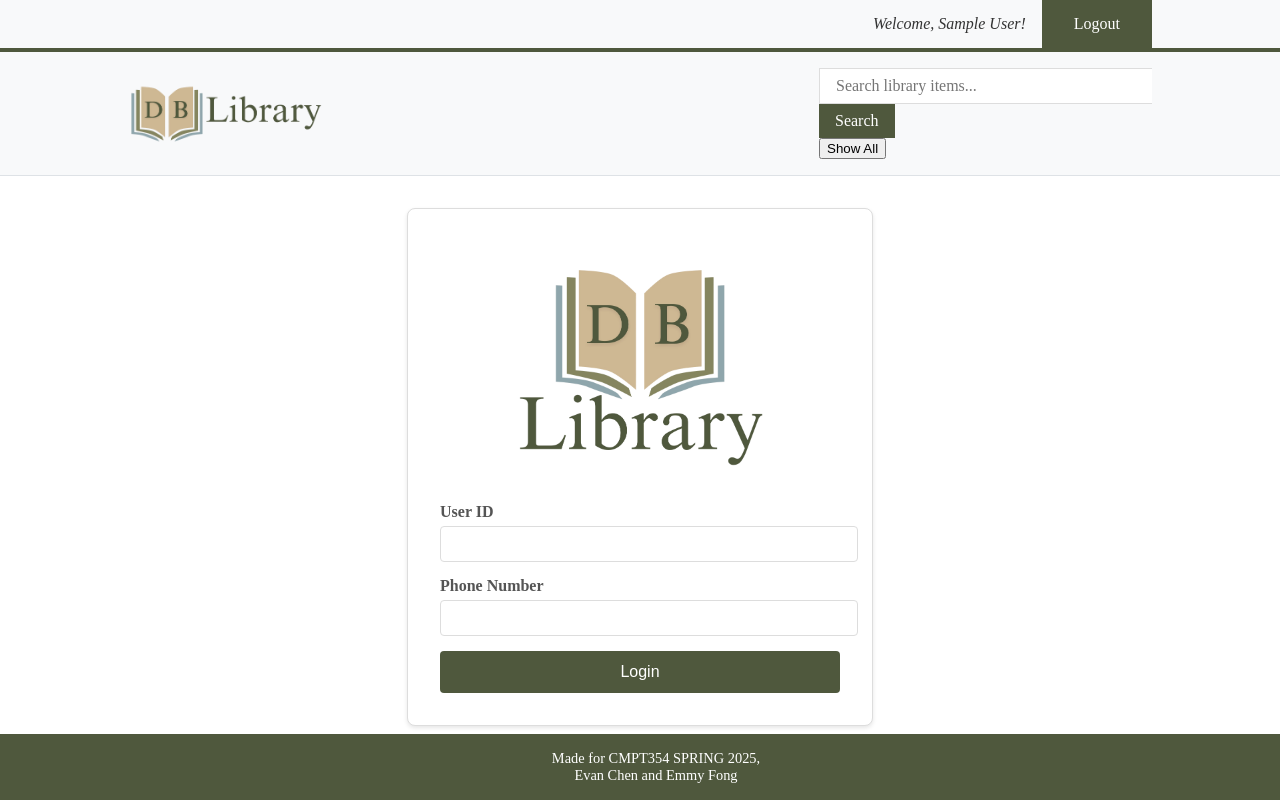
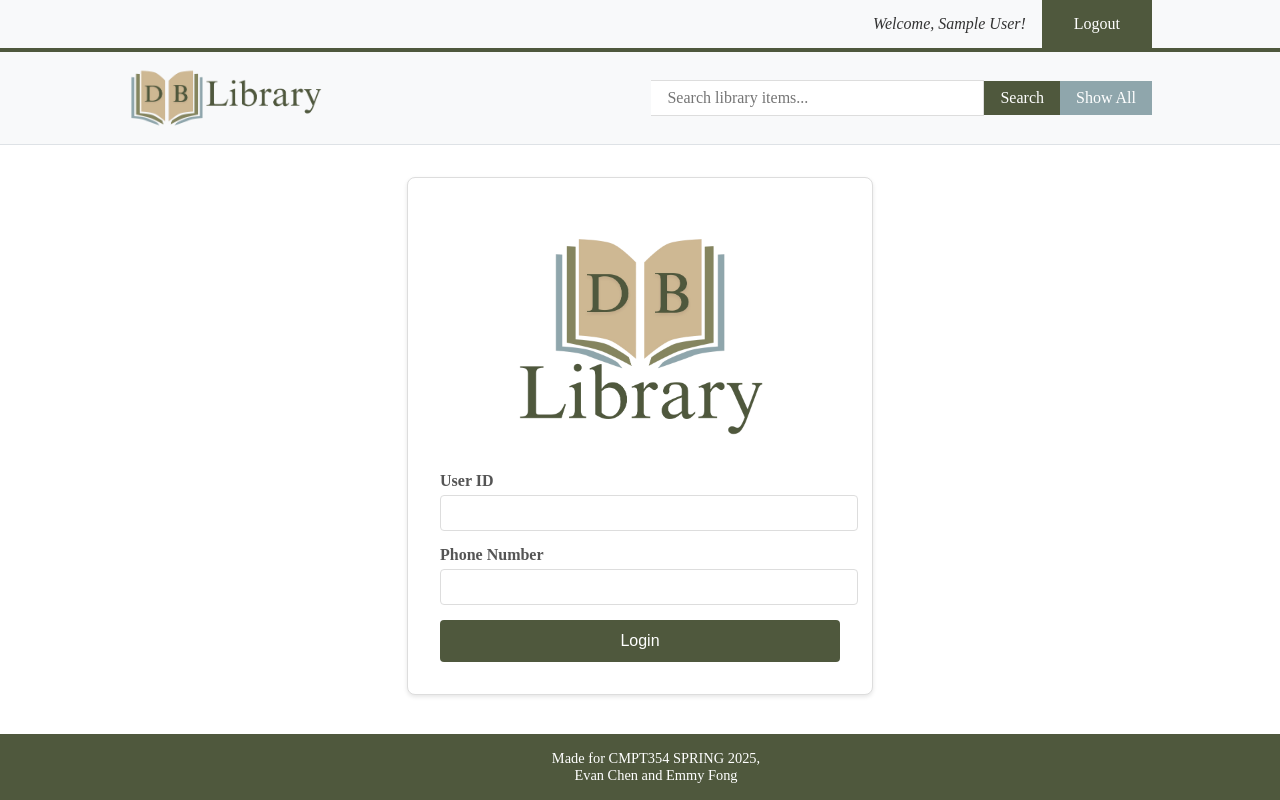
Before and after one commit to EvanDongChen/CMPT354-LibraryDataBase, a React (Create React App) app in the folder frontend/: page /login in a window 1280 px wide. Built offline with nearby package versions, Linux system fonts and the light colour scheme; sample sign-in values are in the browser's storage.

Commit message:
Updated Styling for Search Results

```diff
--- a/frontend/src/App.css
+++ b/frontend/src/App.css
@@ -221,19 +221,15 @@ body {
 
 .search-container {
   display: flex;
-  gap: 0;  /* Remove gap between input and button */
+  gap: 0;
   align-items: center;
   padding-right: 8rem;
 }
 
-.search-input {
-  padding: 0.5rem 1rem;
-  border: 1px solid #ddd;
-  border-radius: 0;  /* Remove border radius */
-  font-size: 1rem;
-  width: 300px;
-  font-family: "Times New Roman", Times, serif;
-  border-right: none;  /* Remove right border to connect with button */
+.search-form {
+  display: flex;
+  gap: 0;
+  align-items: center;
 }
 
 .search-button {
@@ -241,18 +237,47 @@ body {
   background-color: #4f583d;
   color: white;
   border: none;
-  border-radius: 0;  /* Remove border radius */
+  border-radius: 0;
   cursor: pointer;
   font-size: 1rem;
   font-family: "Times New Roman", Times, serif;
   transition: background-color 0.2s;
-  height: 100%;  /* Match input height */
+  height: 100%;
+  display: flex;
+  align-items: center;
+}
+
+.show-all-button {
+  padding: 0.5rem 1rem;
+  background-color: #8fa6ac;  /* New color for Show All button */
+  color: white;
+  border: none;
+  border-radius: 0;
+  cursor: pointer;
+  font-size: 1rem;
+  font-family: "Times New Roman", Times, serif;
+  transition: background-color 0.2s;
+  height: 100%;
   display: flex;
   align-items: center;
 }
 
 .search-button:hover {
-  background-color: #85865f;  /* Match hover color used in other buttons */
+  background-color: #85865f;
+}
+
+.show-all-button:hover {
+  background-color: #7a8f94;  /* Slightly darker shade for hover */
+}
+
+.search-input {
+  padding: 0.5rem 1rem;
+  border: 1px solid #ddd;
+  border-radius: 0;
+  font-size: 1rem;
+  width: 300px;
+  font-family: "Times New Roman", Times, serif;
+  border-left: none;  /* Remove left border to connect with button */
 }
 
 .nav-right {
@@ -317,6 +342,93 @@ body {
 .main-content {
   padding: 2rem;
   flex-grow: 1;
+  display: flex;
+  flex-direction: column;
+  gap: 15px;
+  max-width: 800px;
+  margin: 0 auto;
+}
+
+.item-card {
+  background: white;
+  border: 1px solid #dee2e6;
+  border-radius: 8px;
+  padding: 20px;
+  box-shadow: 0 2px 4px rgba(0, 0, 0, 0.1);
+  transition: transform 0.2s, box-shadow 0.2s;
+  display: flex;
+  justify-content: space-between;
+  align-items: center;
+  width: 100%;
+}
+
+.item-card:hover {
+  transform: translateY(-2px);
+  box-shadow: 0 4px 8px rgba(0, 0, 0, 0.15);
+}
+
+.item-card h3 {
+  margin: 0;
+  color: #2c3e50;
+  font-family: "Times New Roman", Times, serif;
+  flex: 1;
+  font-size: 1.2rem;
+  font-weight: bold;
+}
+
+.item-card .item-details {
+  display: flex;
+  gap: 30px;
+  margin: 0 20px;
+}
+
+.item-card .item-details p {
+  margin: 0;
+  color: #666;
+  display: flex;
+  align-items: center;
+  gap: 8px;
+}
+
+.item-card .item-details strong {
+  color: #4f583d;
+  font-weight: bold;
+  min-width: 80px;
+}
+
+.item-card .item-actions {
+  display: flex;
+  gap: 10px;
+}
+
+.item-card .item-actions button {
+  padding: 8px 16px;
+  background-color: #4f583d;
+  color: white;
+  border: none;
+  border-radius: 4px;
+  cursor: pointer;
+  transition: background-color 0.2s;
+  font-family: "Times New Roman", Times, serif;
+  font-weight: bold;
+}
+
+.item-card .item-actions button:hover {
+  background-color: #85865f;
+}
+
+.no-results {
+  grid-column: 1 / -1;
+  text-align: center;
+  padding: 2rem;
+  background: white;
+  border-radius: 8px;
+  box-shadow: 0 2px 4px rgba(0, 0, 0, 0.1);
+}
+
+.no-results p {
+  color: #666;
+  font-size: 1.1rem;
 }
 
 .main-content h2 {
--- a/frontend/src/pages/Home.js
+++ b/frontend/src/pages/Home.js
@@ -225,15 +225,18 @@ function Home() {
         {searchResults.length > 0 ? (
           <>
             <h2>Search Results for "{searchQuery}"</h2>
+            <div className="search-results">
               {searchResults.map((item) => (
                 <div key={item.ItemID} className="item-card">
                   <h3>{item.Title}</h3>
-                <p>Author: {item.Author}</p>
-                <p>Type: {item.Type}</p>
-                <p>Status: {item.Status}</p>
-                <p>Publication Year: {item.PublicationYear}</p>
+                  <div className="item-details">
+                    <p><strong>Author:</strong> {item.Author}</p>
+                    <p><strong>Type:</strong> {item.Type}</p>
+                    <p><strong>Status:</strong> {item.Status === 'Available' ? '✅' : '❌'}</p>
+                  </div>
                 </div>
               ))}
+            </div>
           </>
         ) : searchQuery ? (
           <div className="no-results">
@@ -242,15 +245,18 @@ function Home() {
         ) : (
           <>
             <h2>Library Items</h2>
-            {items.map((item) => (
+            <div className="search-results">
+              {items.map(item => (
                 <div key={item.ItemID} className="item-card">
                   <h3>{item.Title}</h3>
-                <p>Author: {item.Author}</p>
-                <p>Type: {item.Type}</p>
-                <p>Status: {item.Status}</p>
-                <p>Publication Year: {item.PublicationYear}</p>
+                  <div className="item-details">
+                    <p><strong>Author:</strong> {item.Author}</p>
+                    <p><strong>Type:</strong> {item.Type}</p>
+                    <p><strong>Status:</strong> {item.Status === 'Available' ? '✅' : '❌'}</p>
+                  </div>
                 </div>
               ))}
+            </div>
           </>
         )}
       </div>
```
Lines whose indentation alone changed are shown as unchanged.
